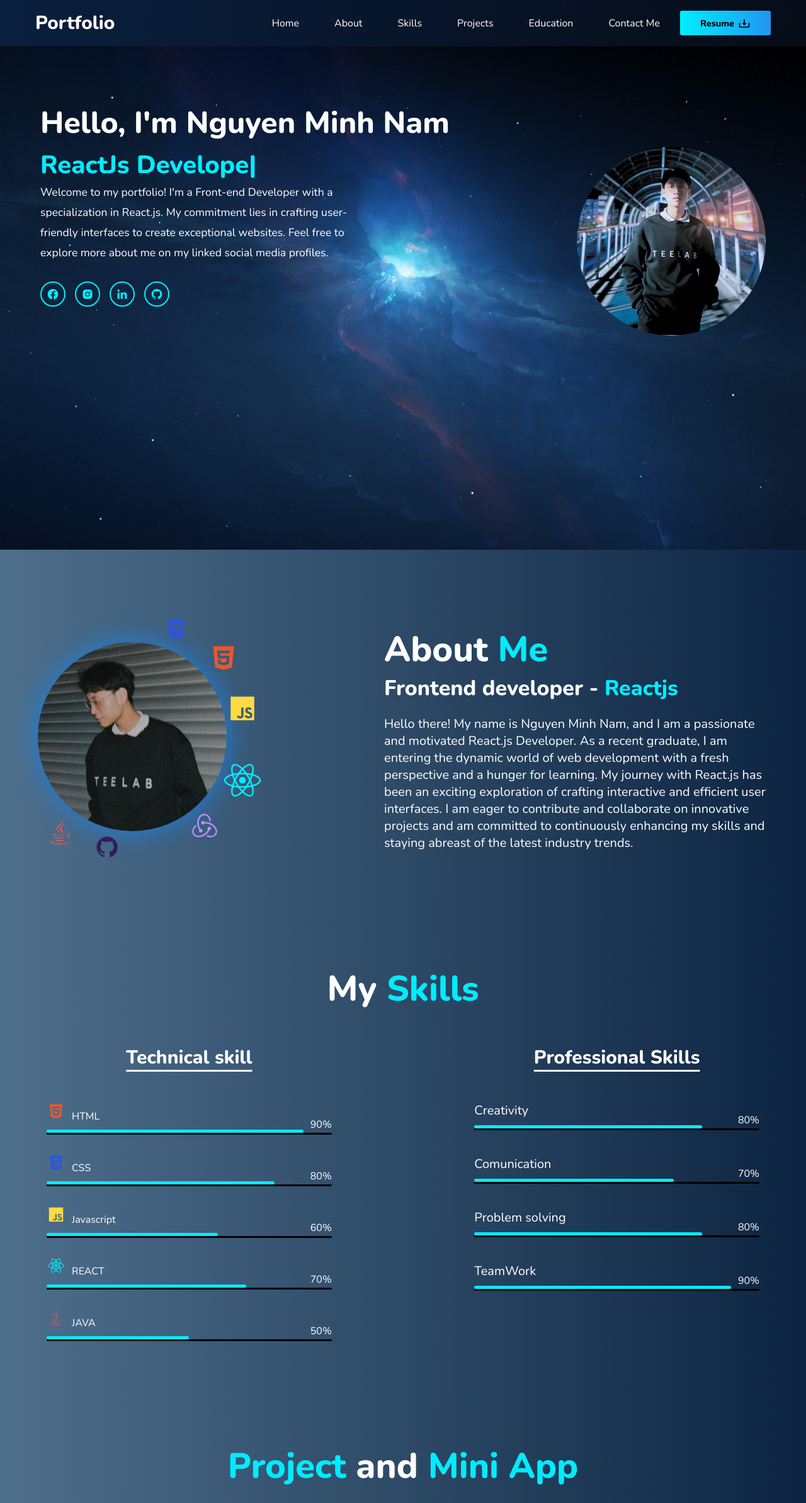
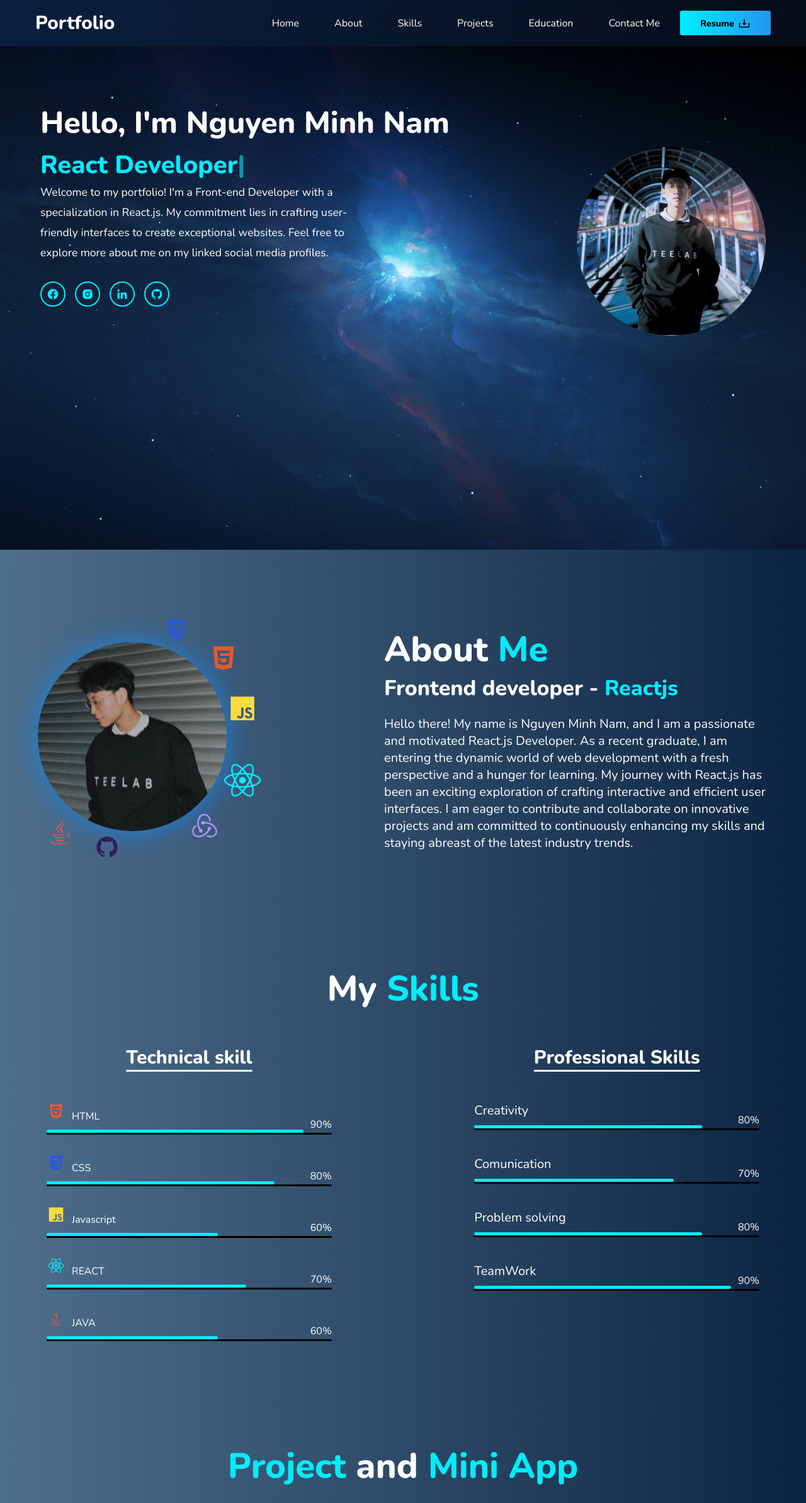
Before and after one commit to nguyenminhnam11/Portfolio_Reactjs, a React (Create React App) app: page / in a window 1280 px wide. Shown: the top 2387 px of the page at 63% size. Built offline with nearby package versions, Linux system fonts and the light colour scheme.

Commit message:
change cv

```diff
--- a/src/components/Hero/Hero.jsx
+++ b/src/components/Hero/Hero.jsx
@@ -10,7 +10,7 @@ function Hero(props) {
 
     React.useEffect(() => {
         const typed = new Typed(el.current, {
-            strings: ['Frontend Developer','ReactJs Developer','Web Developer'],
+            strings: ['Frontend Developer','React Developer','Fullstack Developer'],
             typeSpeed:100,
             backSpeed:40,
             backDelay:1000,
--- a/src/components/Skills/Skills.css
+++ b/src/components/Skills/Skills.css
@@ -91,7 +91,7 @@
     width: 70%;
 }
 .progress-bar .progress.java {
-    width: 50%;
+    width: 60%;
 }
 
 .progress-bar.second {
--- a/src/components/Skills/Skills.jsx
+++ b/src/components/Skills/Skills.jsx
@@ -48,7 +48,7 @@ function Skills(props) {
                             <div className='progress java'>
                             </div>
                             <div className='ruler'>
-                                <span className='unit'>50%</span>
+                                <span className='unit'>60%</span>
                             </div>
                         </div>
                     </div>
```
Also changed, not shown: 1 other file (tests, documents, lock files or other folders).
